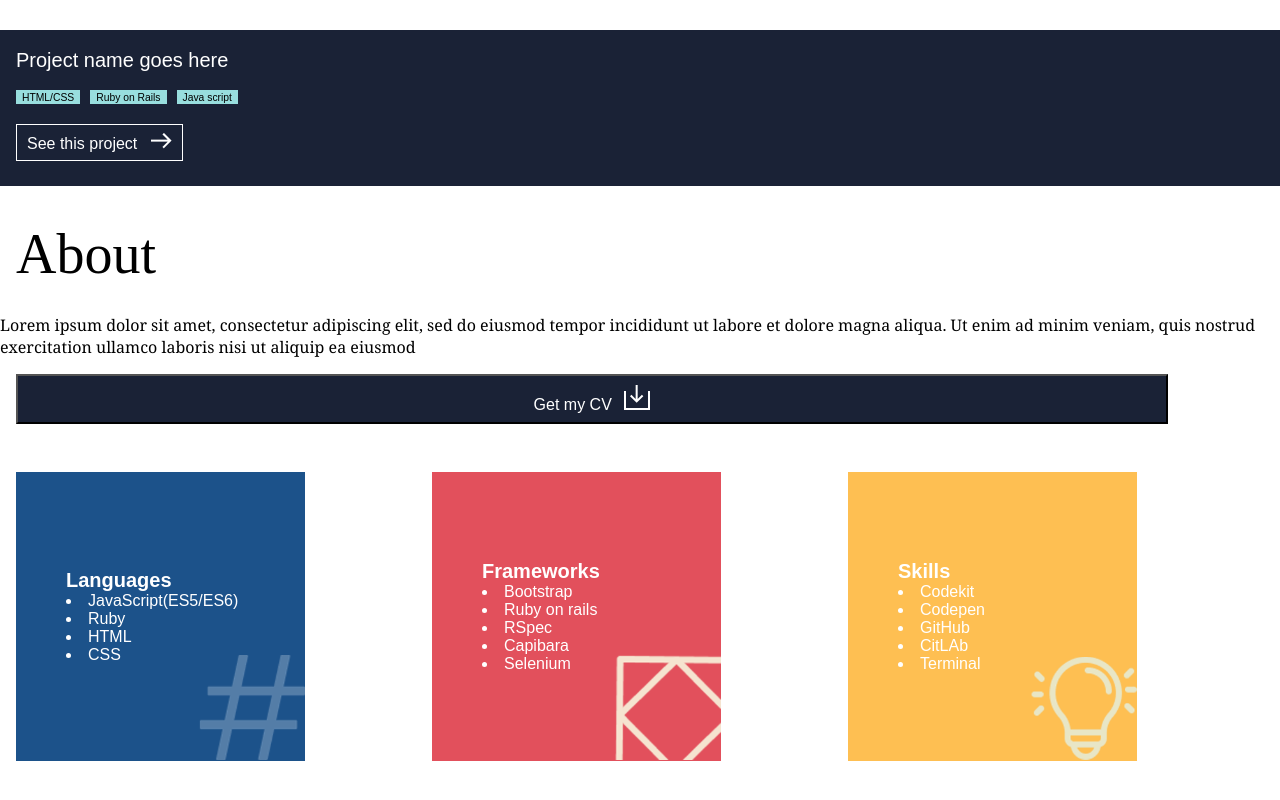
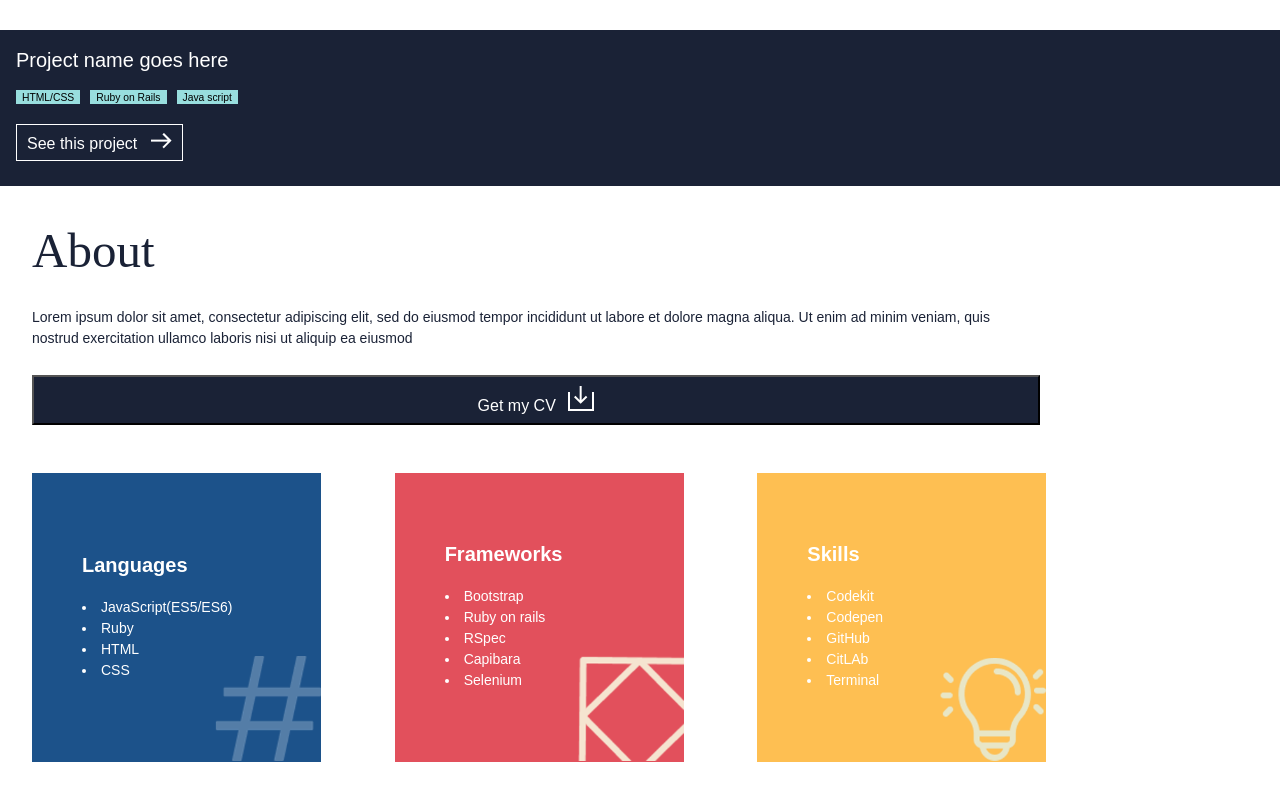
Before and after one commit to Javed-Shahbaz/Mobile-Portfolio, a plain HTML site: page index.html in a window 1280 px wide. Shown: the part 6050-6850 px from the top of the page. Drawn offline with Linux system fonts and the light colour scheme.

Commit message:
Made Required Changes

```diff
--- a/index.html
+++ b/index.html
@@ -164,11 +164,11 @@
 
 
 
-    <section class="about">
+    <section class="About">
 
         <h2>About</h2>
 
-        <p class="textAbout">Lorem ipsum dolor sit amet, consectetur adipiscing elit, sed do eiusmod tempor incididunt ut labore et dolore magna aliqua. Ut enim ad minim veniam, quis nostrud exercitation ullamco laboris nisi ut aliquip ea eiusmod</p>
+        <p class="About">Lorem ipsum dolor sit amet, consectetur adipiscing elit, sed do eiusmod tempor incididunt ut labore et dolore magna aliqua. Ut enim ad minim veniam, quis nostrud exercitation ullamco laboris nisi ut aliquip ea eiusmod</p>
 
         <button class="blackBoton">
                 <a class="textBoton" href="#"> Get my CV &nbsp</a>
@@ -177,7 +177,7 @@
 
         <div class="boxL">
             <ul class="Box languages">
-                <h4>Languages</h4>
+                <h4>Languages</h4><br>
                 <li class="inBox">JavaScript(ES5/ES6)</li>
                 <li class="inBox">Ruby</li>
                 <li class="inBox">HTML</li>
@@ -185,7 +185,7 @@
             </ul>
 
             <ul class="Box framework">
-                <h4>Frameworks</h4>
+                <h4>Frameworks</h4><br>
                 <li class="inBox">Bootstrap</li>
                 <li class="inBox">Ruby on rails</li>
                 <li class="inBox">RSpec</li>
@@ -194,7 +194,7 @@
             </ul>
 
             <ul class="Box skills">
-                <h4>Skills</h4>
+                <h4>Skills</h4><br>
                 <li class="inBox">Codekit</li>
                 <li class="inBox">Codepen</li>
                 <li class="inBox">GitHub</li>
--- a/styles.css
+++ b/styles.css
@@ -288,7 +288,7 @@ button {
 }
 
 button:hover {
-  background: rgba(255, 72, 0, 0.945);
-  border-color: rgba(255, 72, 0, 0.945);
+  background: #1a2236;
+  border-color: black;
   border-width: 0.3rem;
 }
```
